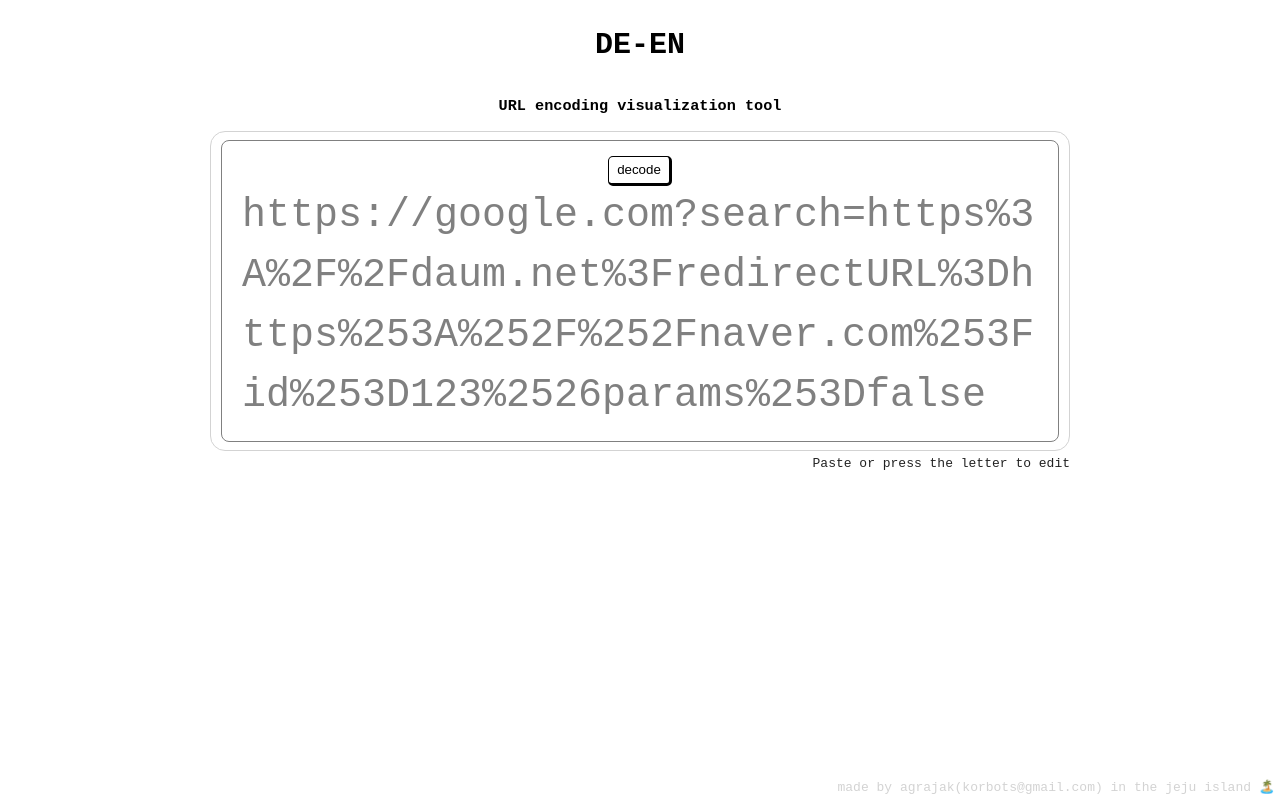
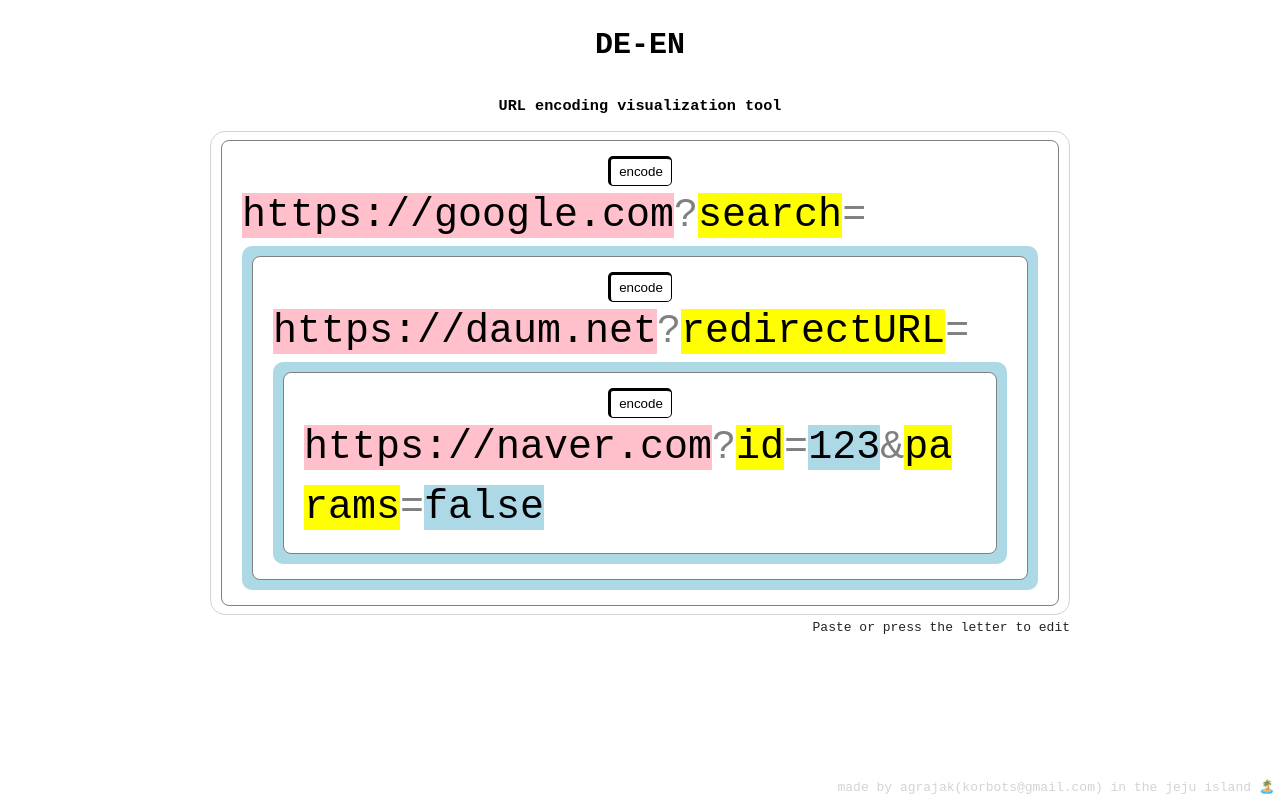
Before and after one commit to agrajak/de-en-visualizer, a React (Vite) app: page / in a window 1280 px wide. Built offline with nearby package versions, Linux system fonts and the light colour scheme.

Commit message:
chore: auto focus on textarea when click

```diff
--- a/src/main.tsx
+++ b/src/main.tsx
@@ -75,13 +75,6 @@
 
 root.render(<EditorComponent initText={query ?? editor.innerText}></EditorComponent>)
 
-function isEncoded(value: string) {
-  try {
-    return decodeURIComponent(value) !== value;
-  } catch (e) {
-    return false;
-  }
-}
 
 function Group({ node, onNodeChanged }: { node: Node, onNodeChanged?: (event: NodeChangeEvent) => void }) {
 
@@ -101,13 +94,16 @@
         content: innerText
       })
       setEditable(false);
-    }} id={node.id}><div contentEditable>{getInnerTextFromNode((node))}</div></span>)
+    }} id={node.id}><div contentEditable ref={(element) => {
+      if (!element) return;
+      element.focus();
+    }}>{getInnerTextFromNode((node))}</div></span>)
 
   }
   return <span className="group" id={node.id} onClick={event => {
+    event.stopPropagation();
     if (event.target instanceof HTMLSpanElement) {
       setEditable(true);
-
     }
   }}>
     <div className="button-group"><button className={node.encoded ? '' : 'invert'} onClick={() => {
@@ -163,7 +159,7 @@
 
     return {
       type: "url",
-      encoded: isEncoded(value),
+      encoded: false,
       id,
       content: url.origin,
       params: Array.from(url.searchParams.entries()).map(([key, value]) => {
```
